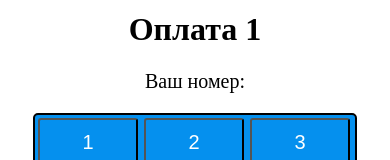
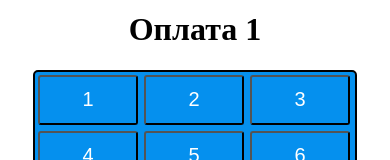
Before and after one commit to ArtemAbakumov/TestWithNext, a Next.js app: page /PaymentPages/1 in a window 390 px wide. Shown: the part 414-574 px from the top of the page. Built offline with nearby package versions, Linux system fonts and the light colour scheme.

Commit message:
add setStatePhone

```diff
--- a/pages/PaymentPages/[EnterPhonePage].js
+++ b/pages/PaymentPages/[EnterPhonePage].js
@@ -1,11 +1,11 @@
-import React, { Fragment, useContext } from "react";
+import React, { Fragment, useState, useReducer } from "react";
 import { state } from "../../src/components/OperatorsList/Operators";
 import Layout from "../index";
 import Header from "../../src/components/Header/Header";
 import styled from "styled-components";
 import { useRouter } from "next/router";
 import TelephoneInput from "../../src/components/inputLine";
-import NumKeyboard, { setSum } from "../../src/components/NumPad";
+import NumKeyboard from "../../src/components/NumPad";
 import SubmitButton from "../../src/components/submitButton";
 import OperatorTitle from "../../src/components/Title";
 import UserContext from "../../src/components/UserContext";
@@ -18,12 +18,16 @@ const MtsPage = styled.h1`
 const EnterPhonePage = props => {
   const router = useRouter();
   const name = router.query.EnterPhonePage;
+
+  const [phoneNumber, setPhoneNumber] = useState("");
+
   return (
     <Fragment>
       <Header />
       <OperatorTitle name={name} />
-      <NumKeyboard />
-      <SubmitButton name={name} />
+      <TelephoneInput>{phoneNumber}</TelephoneInput>
+      <NumKeyboard setPhoneNumber={setPhoneNumber} phoneNumber={phoneNumber} />
+      <SubmitButton name={name} phoneNumber={phoneNumber} />
     </Fragment>
   );
 };
--- a/src/components/NumPad.js
+++ b/src/components/NumPad.js
@@ -1,4 +1,4 @@
-import React, { Component, useState, useRef, useEffect } from "react";
+import React, { Component, useState, setState, useEffect } from "react";
 import styled from "styled-components";
 import TelephoneInput from "../../src/components/inputLine";
 
@@ -20,8 +20,7 @@ const Numpad = styled.div`
   border-radius: 5px;
 `;
 
-const NumKeyboard = props => {
-  // class NumKeyboard extends Component {
+const NumKeyboard = ({ setPhoneNumber, phoneNumber }) => {
   const state = {
     buttons: [
       {
@@ -68,31 +67,25 @@ const NumKeyboard = props => {
         char: "<<",
         id: "<<"
       }
-    ],
-    value: ""
+    ]
   };
 
-  // useEffect(() => {
-  //   console.log("useEffect");
-  // }, [sum]);
+  const buttons = state.buttons;
 
-  let [sum, setSum] = useState(state.value);
-  const buttons = state.buttons;
-  const handleClick = char => {
-    if (char === "<<") return setSum("");
-    else setSum(sum.concat(char));
+  const handleClickButton = char => {
+    if (char === "<<") return setPhoneNumber("");
+    else setPhoneNumber(phoneNumber.concat(char));
   };
+
   return (
     <React.Fragment>
-      <TelephoneInput>{sum}</TelephoneInput>
-
       <Numpad>
         {buttons.map((button, index) => {
           return (
             <Button
               key={index}
               id={"Num" + index}
-              onClick={() => handleClick(button.char)}
+              onClick={() => handleClickButton(button.char)}
             >
               {button.char}
             </Button>
--- a/src/components/inputLine.js
+++ b/src/components/inputLine.js
@@ -9,6 +9,6 @@ const InputStyle = styled.form`
 `;
 // class TelephoneInput extends Component {
 function TelephoneInput(props) {
-  return <InputStyle>Ваш номер:{props.children}</InputStyle>;
+  return <InputStyle>{props.children}</InputStyle>;
 }
 export default TelephoneInput;
--- a/src/components/submitButton.js
+++ b/src/components/submitButton.js
@@ -16,10 +16,13 @@ const Button = styled.div`
 `;
 
 const SubmitButton = props => {
-  const { name } = props;
+  const { name, phoneNumber } = props;
   return (
     <Link
-      href={{ pathname: "/PaymentPages/PaymentPage", query: { name } }}
+      href={{
+        pathname: "/PaymentPages/PaymentPage",
+        query: { name, phoneNumber }
+      }}
       as={`/PaymentPages/${name}/PaymentPage`}
     >
       <Button key={"submit"} id={"Submit"}>
```
